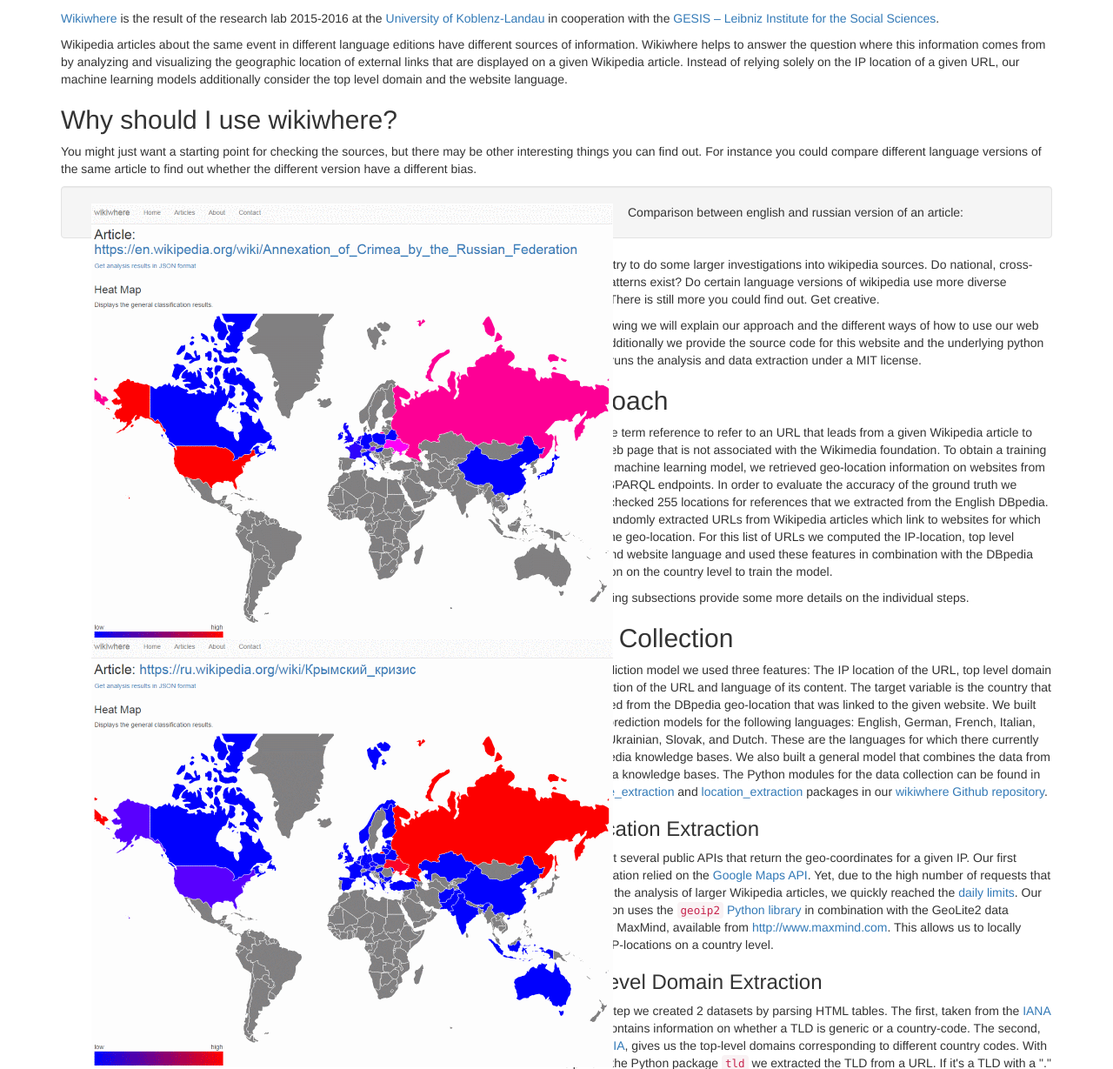
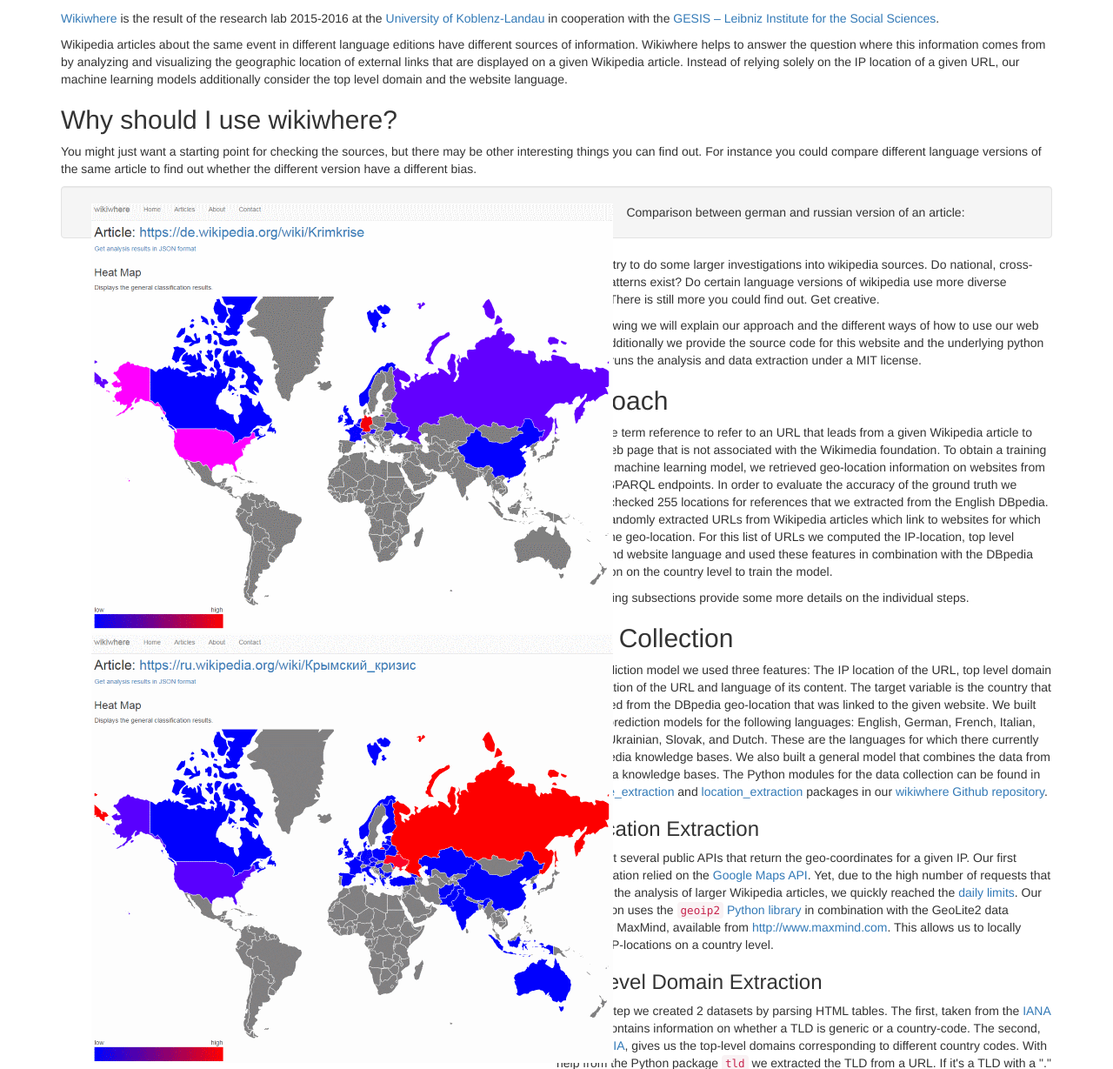
Before and after one commit to mkrnr/wikiwhere-website, a PHP site: page /about.php in a window 1280 px wide. Shown: the part 59-1288 px from the top of the page at 87% size. Run offline with PHP 8.4, Linux system fonts and the light colour scheme; some libraries are stand-ins or nearby versions.

Commit message:
changed image
exchanged english article screenshot for german

```diff
--- a/about.php
+++ b/about.php
@@ -28,9 +28,9 @@
         You might just want a starting point for checking the sources, but there may be other interesting things you can find out.
 		For instance you could compare different language versions of the same article to find out whether the different version have a different bias.
 		<div class="well text-center">
-			<span>Comparison between english and russian version of an article:</span>
+			<span>Comparison between german and russian version of an article:</span>
 			<div class="col-md-6">
-				<a href="#" ><img id="en-crimea" src="data/images/en-crimea.png" /></a>
+				<a href="#" ><img id="de-crimea" src="data/images/de-crimea.png" /></a>
 				<a href="#" ><img id="ru-crimea" src="data/images/ru-crimea.png" /></a>
 			</div>
 		</div>
```
Also changed, not shown: data/images/de-crimea.png (added).
